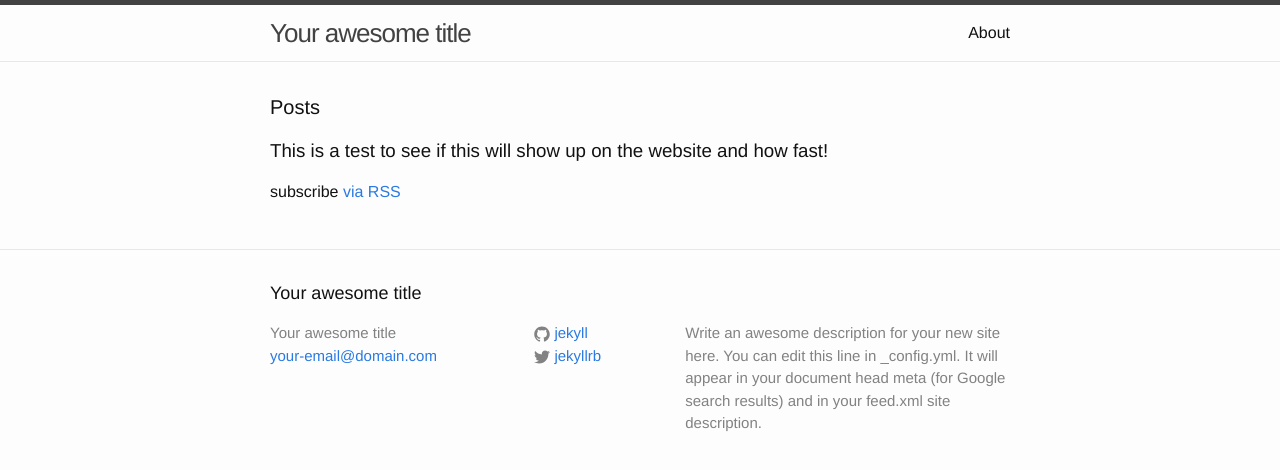
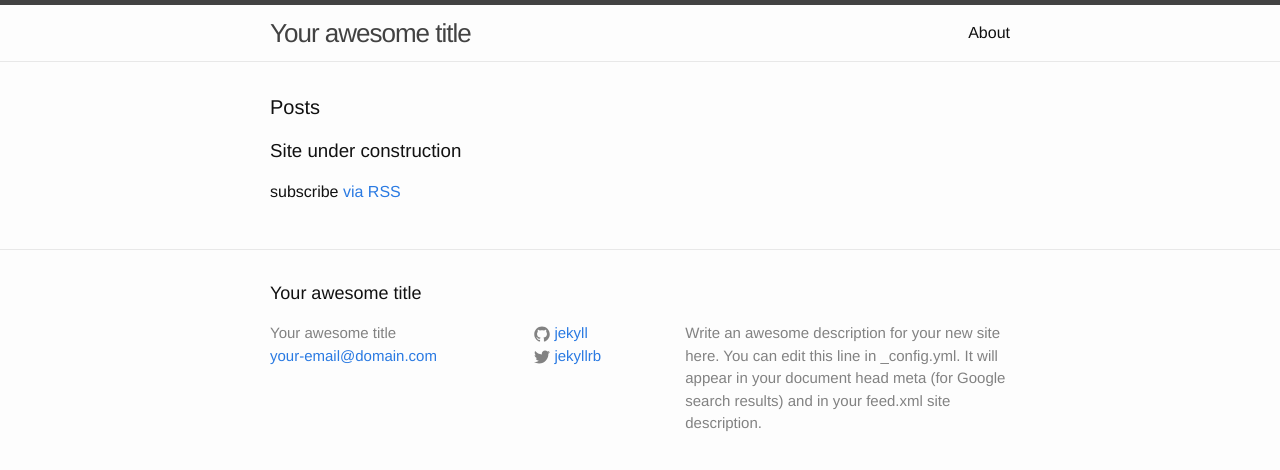
Before and after one commit to sduemler/sduemler.github.io, a Jekyll site: the page built from index.html, in a window 1280 px wide. Shown: the top 470 px of the page. Built offline with Jekyll 4.4.1, drawn with Linux system fonts in a browser that asks for light colours.

Commit message:
Changed text

```diff
--- a/index.html
+++ b/index.html
@@ -6,7 +6,7 @@ layout: default
 
   <h1 class="page-heading">Posts</h1>
 
-  <h3>This is a test to see if this will show up on the website and how fast!</h3>
+  <h3>Site under construction</h3>
 
   <p class="rss-subscribe">subscribe <a href="{{ "/feed.xml" | prepend: site.baseurl }}">via RSS</a></p>
 
```
